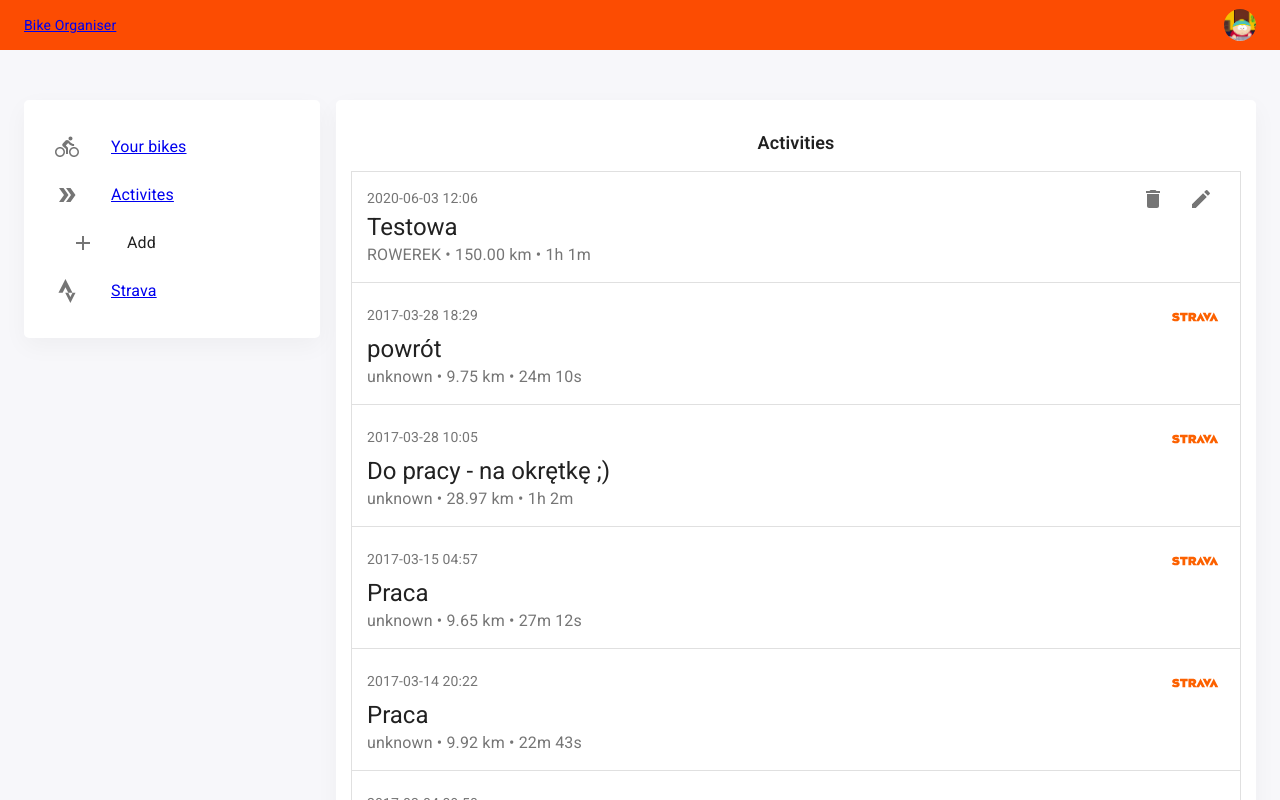
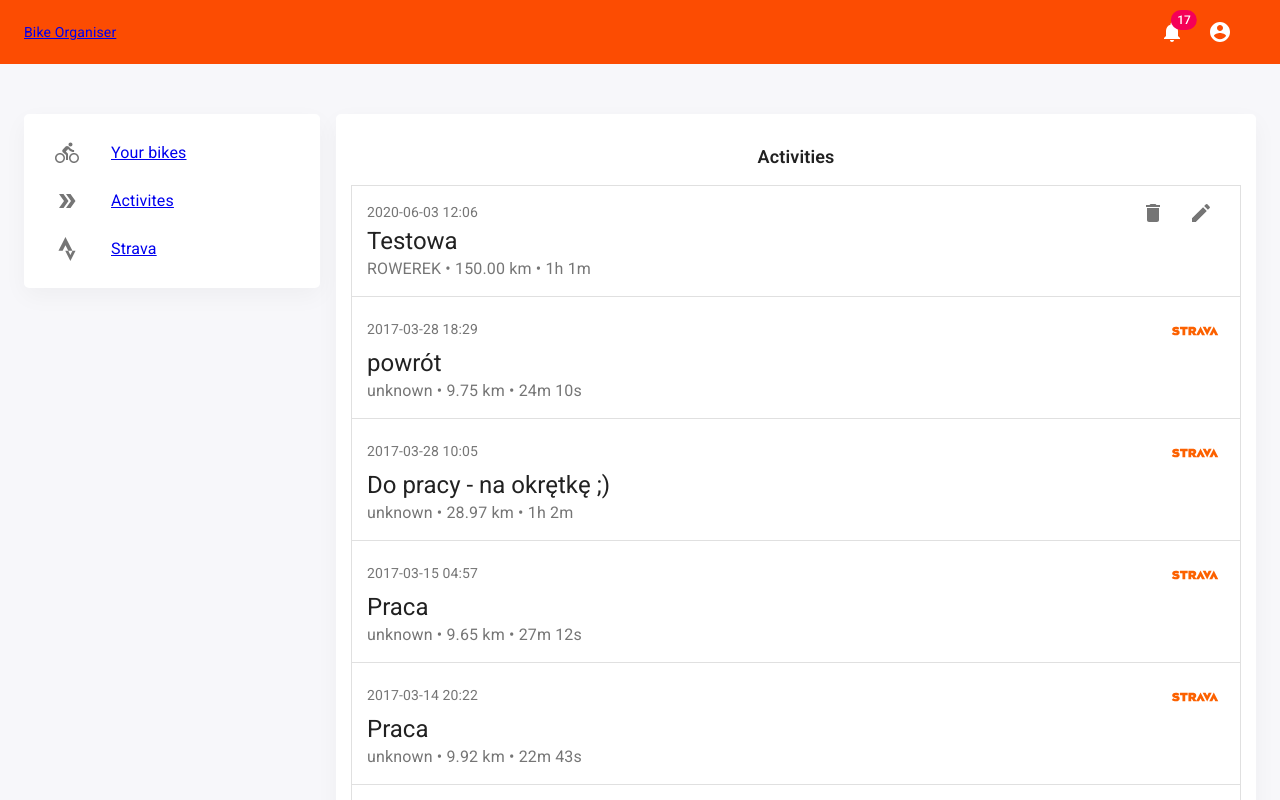
Before and after one commit to saren1986/bikebook, a React (Create React App) app: page /activities in a window 1280 px wide. Shown: the top 800 px of the page. Built offline with nearby package versions, Linux system fonts and the light colour scheme; no server answers.

Commit message:
feature: add MaterialUI AppBar, change navigation ux

```diff
--- a/src/components/BikesPanel/BikeItem/BikeItemLinks/BikeItemLinks.jsx
+++ b/src/components/BikesPanel/BikeItem/BikeItemLinks/BikeItemLinks.jsx
@@ -1,74 +1,28 @@
 import React from 'react';
-import {
-  ListItem, ListItemIcon, ListItemText, List,
-} from '@material-ui/core';
-import Divider from '@material-ui/core/Divider';
-import AddIcon from '@material-ui/icons/Add';
+import { ListItem, ListItemIcon, ListItemText } from '@material-ui/core';
 import InfoIcon from '@material-ui/icons/Info';
-import { Link, withRouter } from 'react-router-dom';
-import SettingsIcon from '@material-ui/icons/Settings';
-import { useSelector } from 'react-redux';
-import ListSubheader from '@material-ui/core/ListSubheader';
-import useStyles from './bikeItemLinks.style';
+import { Link } from 'react-router-dom';
+import PermDataSettingIcon from '@material-ui/icons/PermDataSetting';
 
-const BikeItemLinks = ({ history }) => {
-  const activeBike = useSelector((state) => state.options.activeBike);
-  const bike = useSelector((state) => state.bikes.find((b) => b.id === activeBike));
-  const classes = useStyles();
-  const addNewComponentHandle = () => {
-    history.push({
-      pathname: '/component/add',
-      bikeId: activeBike,
-    });
-  };
-  return (
-    activeBike ? (
+const BikeItemLinks = () => (
   <>
-        <Divider />
-        <List
-          component="nav"
-          aria-labelledby="nested-list-subheader"
-          subheader={(
-            <ListSubheader
-              component="div"
-              id="nested-list-subheader"
-              classes={{
-                root: classes.subheader,
-              }}
-            >
-              <span>{bike.name}</span>
-            </ListSubheader>
-      )}
-        >
     <Link to="/bike/info">
       <ListItem button>
         <ListItemIcon>
           <InfoIcon />
         </ListItemIcon>
-              <ListItemText primary="Info" />
+        <ListItemText primary="Bike info" />
       </ListItem>
     </Link>
     <Link to="/bike/components">
       <ListItem button>
         <ListItemIcon>
-                <SettingsIcon />
+          <PermDataSettingIcon />
         </ListItemIcon>
         <ListItemText primary="Components" />
       </ListItem>
     </Link>
-          <List component="div" disablePadding>
-            <ListItem button className={classes.nested} onClick={addNewComponentHandle}>
-              <ListItemIcon>
-                <AddIcon />
-              </ListItemIcon>
-              <ListItemText primary="Add" />
+  </>
+);
 
-            </ListItem>
-          </List>
-        </List>
-      </>
-    ) : null
-  );
-};
-
-export default withRouter(BikeItemLinks);
+export default BikeItemLinks;
--- a/src/components/BikesPanel/BikeItem/BikeItemLinks/bikeItemLinks.style.js
+++ /dev/null
@@ -1,20 +0,0 @@
-import { makeStyles } from '@material-ui/core/styles';
-
-const useStyles = makeStyles((theme) => ({
-  navHeader: {
-    textAlign: 'center',
-    padding: '10px 0',
-    fontWeight: 'bold',
-  },
-  nested: {
-    paddingLeft: theme.spacing(4),
-  },
-  subheader: {
-    display: 'flex',
-    alignItems: 'center',
-    justifyContent: 'space-between',
-    flexWrap: 'wrap',
-  }
-}));
-
-export default useStyles;
--- a/src/components/BikesPanel/Links/BikePanelLinks.jsx
+++ b/src/components/BikesPanel/Links/BikePanelLinks.jsx
@@ -1,21 +1,12 @@
 import React from 'react';
-import {
-  ListItem, ListItemIcon, ListItemText, List,
-} from '@material-ui/core';
-import { Link, withRouter } from 'react-router-dom';
+import { ListItem, ListItemIcon, ListItemText } from '@material-ui/core';
+import { Link } from 'react-router-dom';
 import DirectionsBikeIcon from '@material-ui/icons/DirectionsBike';
 import DoubleArrowIcon from '@material-ui/icons/DoubleArrow';
-import AddIcon from '@material-ui/icons/Add';
 import StravaIcon from '../../../icons/Strava/StravaIcon';
-import useStyles from '../BikeItem/BikeItemLinks/bikeItemLinks.style';
 
-const BikePanelLinks = ({ history }) => {
-  const addNewActivityHandle = () => {
-    history.push('/activity/add');
-  };
-  const classes = useStyles();
-  return (
-    <List component="nav" aria-labelledby="nested-list-subheader">
+const BikePanelLinks = () => (
+  <>
     <Link to="/bike-list">
       <ListItem button>
         <ListItemIcon>
@@ -32,16 +23,6 @@ const BikePanelLinks = ({ history }) => {
         <ListItemText primary="Activites" />
       </ListItem>
     </Link>
-      <List component="div" disablePadding>
-
-        <ListItem button className={classes.nested} onClick={addNewActivityHandle}>
-          <ListItemIcon>
-            <AddIcon />
-          </ListItemIcon>
-          <ListItemText primary="Add" />
-
-        </ListItem>
-      </List>
     <Link to="/strava">
       <ListItem button>
         <ListItemIcon>
@@ -50,7 +31,6 @@ const BikePanelLinks = ({ history }) => {
         <ListItemText primary="Strava" />
       </ListItem>
     </Link>
-    </List>
+  </>
 );
-};
-export default withRouter(BikePanelLinks);
+export default BikePanelLinks;
--- a/src/components/BikesPanel/Navigation/Navigation.jsx
+++ b/src/components/BikesPanel/Navigation/Navigation.jsx
@@ -1,14 +1,23 @@
 import React from 'react';
 import Divider from '@material-ui/core/Divider';
+import { useSelector } from 'react-redux';
 import BikeItemLinks from '../BikeItem/BikeItemLinks/BikeItemLinks';
 import BikePanelLinks from '../Links/BikePanelLinks';
 
-
-const Navigation = () => (
-  <>
-    <BikePanelLinks />
-    <BikeItemLinks />
-  </>
-);
+const Navigation = () => {
+  const activeBike = useSelector((state) => state.options.activeBike);
+  return (
+    <>
+      <BikePanelLinks />
+      {activeBike ? (
+        <>
+          <Divider />
+          <BikeItemLinks />
+        </>
+      )
+        : null}
+    </>
+  );
+};
 
 export default Navigation;
--- a/src/components/Layouts/Auth/Auth.jsx
+++ /dev/null
@@ -1,10 +0,0 @@
-import React from 'react';
-import PowerSettingsNewIcon from '@material-ui/icons/PowerSettingsNew';
-
-const Auth = () => (
-  <div>
-    <PowerSettingsNewIcon />
-  </div>
-);
-
-export default Auth;
--- a/src/components/Layouts/MainLayout/Layout.jsx
+++ b/src/components/Layouts/MainLayout/Layout.jsx
@@ -2,34 +2,102 @@ import React, { useState } from 'react';
 import PropTypes from 'prop-types';
 import { Grid, Container } from '@material-ui/core';
 import useMediaQuery from '@material-ui/core/useMediaQuery';
-
+import AppBar from '@material-ui/core/AppBar';
 import MenuIcon from '@material-ui/icons/Menu';
+import { makeStyles } from '@material-ui/core/styles';
+import Toolbar from '@material-ui/core/Toolbar';
+import IconButton from '@material-ui/core/IconButton';
+import Badge from '@material-ui/core/Badge';
+import AccountCircle from '@material-ui/icons/AccountCircle';
+import NotificationsIcon from '@material-ui/icons/Notifications';
 import Logo from '../Logo/Logo';
-import Auth from '../Auth/Auth';
-import User from '../User/User';
 import ConfirmDialog from '../../../UX/Dialogs/AlertDialog';
-import useStyles from './layout.style';
 import MobileDrawer from '../MobileDrawer/MobileDrawer';
 
+const useStyles = makeStyles((theme) => ({
+  TopBar: {
+    boxShadow: 'none',
+  },
+  MainContainer: {
+    marginTop: '15px',
+    [theme.breakpoints.up('md')]: {
+      marginTop: '50px',
+    },
+  },
+  container: {
+    display: 'flex',
+    alignItems: 'center',
+    justifyContent: 'space-between',
+  },
+  left: {
+    width: '50%',
+    [theme.breakpoints.up('md')]: {
+      width: '25%',
+    },
+  },
+  right: {
+    width: '50%',
+    display: 'flex',
+    alignItems: 'center',
+    justifyContent: 'flex-end',
+    [theme.breakpoints.up('md')]: {
+      width: '75%',
+    },
+    '& > *': {
+      marginLeft: '10px',
+    },
+  },
+}));
 const Layout = ({ children }) => {
   const classes = useStyles();
   const [openDrawer, setOpenDrawer] = useState(false);
 
   const matchesMd = useMediaQuery((theme) => theme.breakpoints.up('md'));
+  const sectionDesktop = (
+    <>
+      <IconButton aria-label="show 17 new notifications" color="inherit">
+        <Badge badgeContent={17} color="secondary">
+          <NotificationsIcon />
+        </Badge>
+      </IconButton>
+      <IconButton
+        edge="end"
+        aria-label="account of current user"
+        // aria-controls={menuId}
+        aria-haspopup="true"
+        // onClick={handleProfileMenuOpen}
+        color="inherit"
+      >
+        <AccountCircle />
+      </IconButton>
+    </>
+  );
   return (
     <>
-      <div className={classes.TopBar}>
+      <AppBar
+        position={matchesMd ? 'static' : 'sticky'}
+        classes={{
+          root: classes.TopBar,
+        }}
+      >
         <Container className={classes.container}>
           <div className={classes.left}>
             <Logo />
           </div>
           <div className={classes.right}>
-            {matchesMd ? <User /> : <MenuIcon onClick={() => setOpenDrawer(true)} />}
+            <Toolbar>
+              {matchesMd ? sectionDesktop : <MenuIcon onClick={() => setOpenDrawer(true)} />}
+            </Toolbar>
           </div>
         </Container>
-      </div>
+      </AppBar>
       <Container className={classes.MainContainer}>
-        <Grid container spacing={2}>{children}</Grid>
+        <Grid
+          container
+          spacing={2}
+        >
+          {children}
+        </Grid>
       </Container>
       {matchesMd
         ? null
--- a/src/components/Layouts/MainLayout/layout.style.js
+++ /dev/null
@@ -1,44 +0,0 @@
-import { makeStyles } from '@material-ui/core/styles';
-
-const useStyles = makeStyles((theme) => ({
-  TopBar: {
-    width: '100%',
-    height: '50px',
-    background: theme.palette.primary.main,
-    display: 'flex',
-    alignItems: 'center',
-    color: '#fff',
-  },
-  MainContainer: {
-    marginTop: '15px',
-    // padding: '0',
-    [theme.breakpoints.up('md')]: {
-      marginTop: '50px',
-    },
-  },
-  container: {
-    display: 'flex',
-    alignItems: 'center',
-    justifyContent: 'space-between',
-  },
-  left: {
-    width: '50%',
-    [theme.breakpoints.up('md')]: {
-      width: '25%',
-    },
-  },
-  right: {
-    width: '50%',
-    display: 'flex',
-    alignItems: 'center',
-    justifyContent: 'flex-end',
-    [theme.breakpoints.up('md')]: {
-      width: '75%',
-    },
-    '& > *': {
-      marginLeft: '10px',
-    },
-  }
-}));
-
-export default useStyles;
--- a/src/components/Layouts/MobileDrawer/MobileDrawer.jsx
+++ b/src/components/Layouts/MobileDrawer/MobileDrawer.jsx
@@ -1,8 +1,10 @@
 import React from 'react';
 import Drawer from '@material-ui/core/Drawer';
+import Divider from '@material-ui/core/Divider';
+import List from '@material-ui/core/List';
 import useStyles from './mobileDrawer.style';
-import BikeItemLinks from '../../BikesPanel/BikeItem/BikeItemLinks/BikeItemLinks';
-import BikePanelLinks from '../../BikesPanel/Links/BikePanelLinks';
+import BikesPanelNavigation from '../../BikesPanel/Navigation/Navigation';
+import UserLinks from '../User/Links/Links';
 
 const MobileDrawer = ({ open, closeHandler }) => {
   const classes = useStyles();
@@ -18,8 +20,11 @@ const MobileDrawer = ({ open, closeHandler }) => {
         onClick={closeHandler}
         onKeyDown={closeHandler}
       >
-        <BikePanelLinks />
-        <BikeItemLinks />
+        <List component="nav" aria-label="main mailbox folders">
+          <BikesPanelNavigation />
+          <Divider />
+          <UserLinks />
+        </List>
       </div>
     </Drawer>
 
--- /dev/null
+++ b/src/components/Layouts/User/Links/Links.jsx
@@ -0,0 +1,30 @@
+import React from 'react';
+import {
+  ListItem, ListItemIcon, ListItemText,
+} from '@material-ui/core';
+import { Link } from 'react-router-dom';
+import SettingsIcon from '@material-ui/icons/Settings';
+import PowerSettingsNewIcon from '@material-ui/icons/PowerSettingsNew';
+
+const Links = () => (
+  <>
+    <Link to="/settings">
+      <ListItem button>
+        <ListItemIcon>
+          <SettingsIcon />
+        </ListItemIcon>
+        <ListItemText primary="Settings" />
+      </ListItem>
+    </Link>
+    <Link to="/logout">
+      <ListItem button>
+        <ListItemIcon>
+          <PowerSettingsNewIcon />
+        </ListItemIcon>
+        <ListItemText primary="Logout" />
+      </ListItem>
+    </Link>
+  </>
+);
+
+export default Links;
```
Lines whose indentation alone changed are shown as unchanged.
